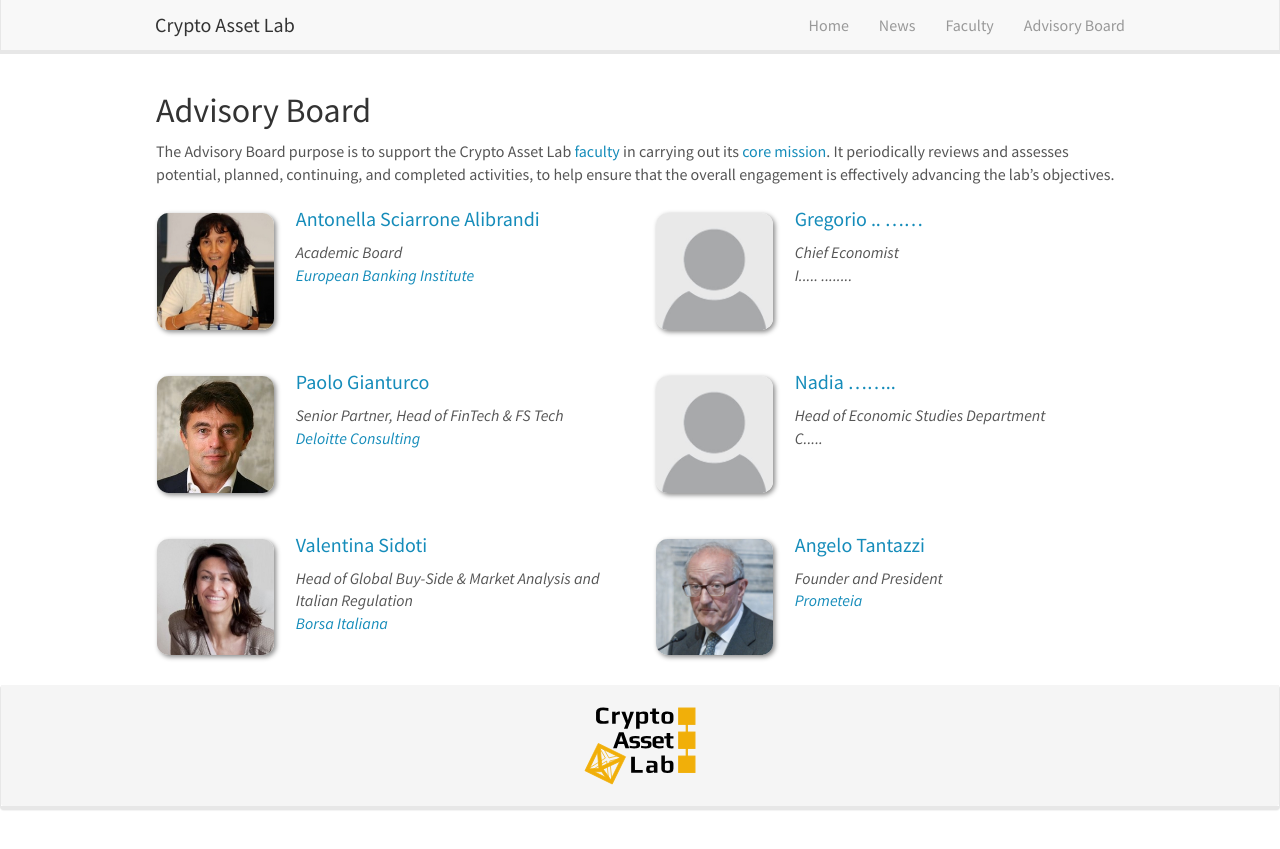
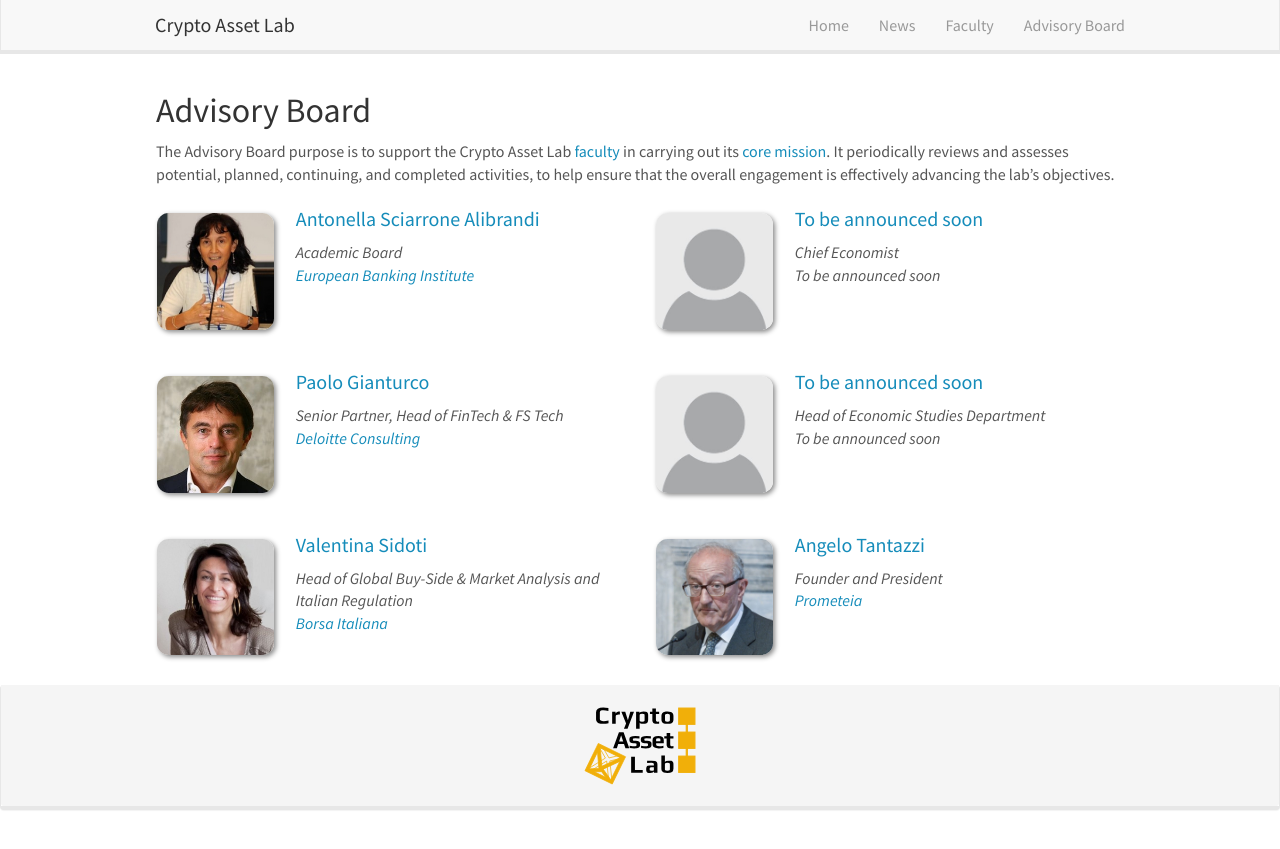
Before and after one commit to cryptoassetlab/cryptoassetlab.github.io, a Jekyll site: the page built from _pages/03-advisory-board.md, in a window 1280 px wide. Shown: the top 849 px of the page. Built offline with Jekyll 4.4.1, drawn with Linux system fonts in a browser that asks for light colours; nearby versions of some CDN libraries.

Commit message:
to be announced soon

```diff
--- a/_data/advisory_board.yml
+++ b/_data/advisory_board.yml
@@ -7,13 +7,13 @@
   affiliation_row_2: European Banking Institute
   affiliation_row_2_link: http://ebi-europa.eu/
 
-- name: Gregorio .. ......
+- name: To be announced soon
   name_link:
   photo: advisory_board/unknown.jpg
   affiliation_rows: 2
   affiliation_row_1: Chief Economist
   affiliation_row_1_link:
-  affiliation_row_2: I..... ........
+  affiliation_row_2: To be announced soon
   affiliation_row_2_link:
 
 - name: Paolo Gianturco
@@ -25,13 +25,13 @@
   affiliation_row_2: Deloitte Consulting
   affiliation_row_2_link: http://www2.deloitte.com/it/it/pages/strategy/solutions/consulting.html
 
-- name: Nadia ........
+- name: To be announced soon
   name_link:
   photo: advisory_board/unknown.jpg
   affiliation_rows: 2
   affiliation_row_1: Head of Economic Studies Department
   affiliation_row_1_link:
-  affiliation_row_2: C.....
+  affiliation_row_2: To be announced soon
   affiliation_row_2_link:
 
 - name: Valentina Sidoti
```
